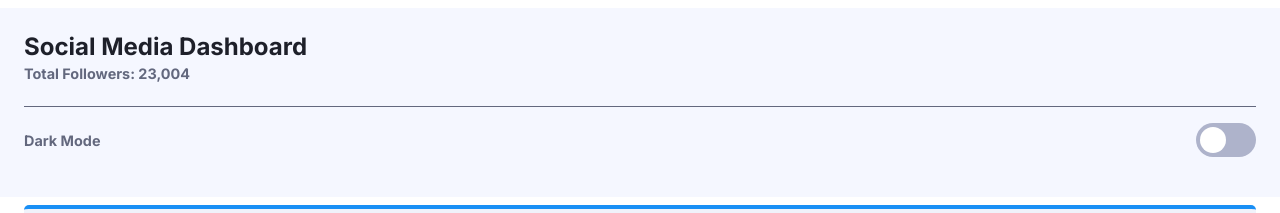
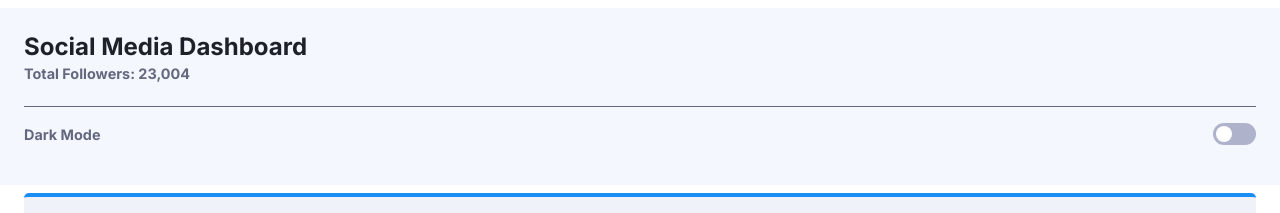
Before and after one commit to rtmonteiro/social-media-dashboard-with-theme-switcher-master, a plain HTML site: page index.html in a window 1280 px wide. Shown: the top 213 px of the page. Drawn offline with Linux system fonts and the light colour scheme.

Commit message:
fixed the toggle switch size

```diff
--- a/dist/styles.css
+++ b/dist/styles.css
@@ -17,8 +17,8 @@
 .switch {
   position: relative;
   display: inline-block;
-  width: 60px;
-  height: 34px;
+  width: calc(2 * 16px + 2 * 3px + 5px);
+  height: calc(16px + 2 * 3px);
 }
 
 .switch input {
@@ -33,13 +33,8 @@
 }
 
 .switch input:checked + .slider::before {
-  -webkit-transform: translateX(26px);
-          transform: translateX(26px);
-}
-
-.switch input:focus + .slider {
-  -webkit-box-shadow: 0 0 1px linear-gradient(to right, #378fe6, #3eda82);
-          box-shadow: 0 0 1px linear-gradient(to right, #378fe6, #3eda82);
+  -webkit-transform: translateX(calc(16px + 5px));
+          transform: translateX(calc(16px + 5px));
 }
 
 .slider {
@@ -50,17 +45,17 @@
   right: 0;
   bottom: 0;
   background: #aeb3cb;
-  -webkit-transition: .4s;
-  transition: .4s;
+  -webkit-transition: all .4s;
+  transition: all .4s;
 }
 
 .slider::before {
   position: absolute;
   content: "";
-  height: 26px;
-  width: 26px;
-  left: 4px;
-  bottom: 4px;
+  height: 16px;
+  width: 16px;
+  left: 3px;
+  bottom: 3px;
   background: white;
   -webkit-transition: .4s;
   transition: .4s;
```
